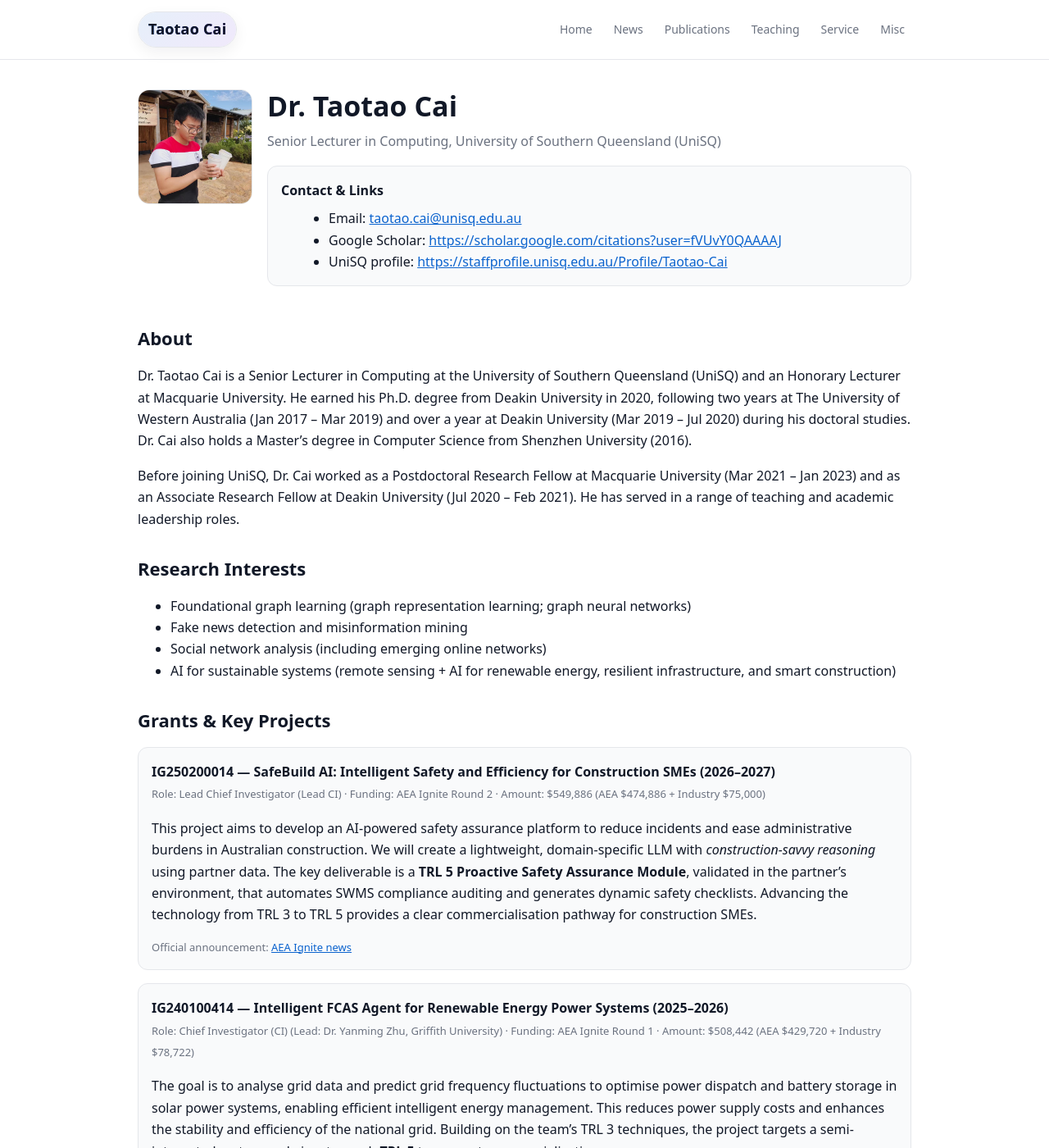
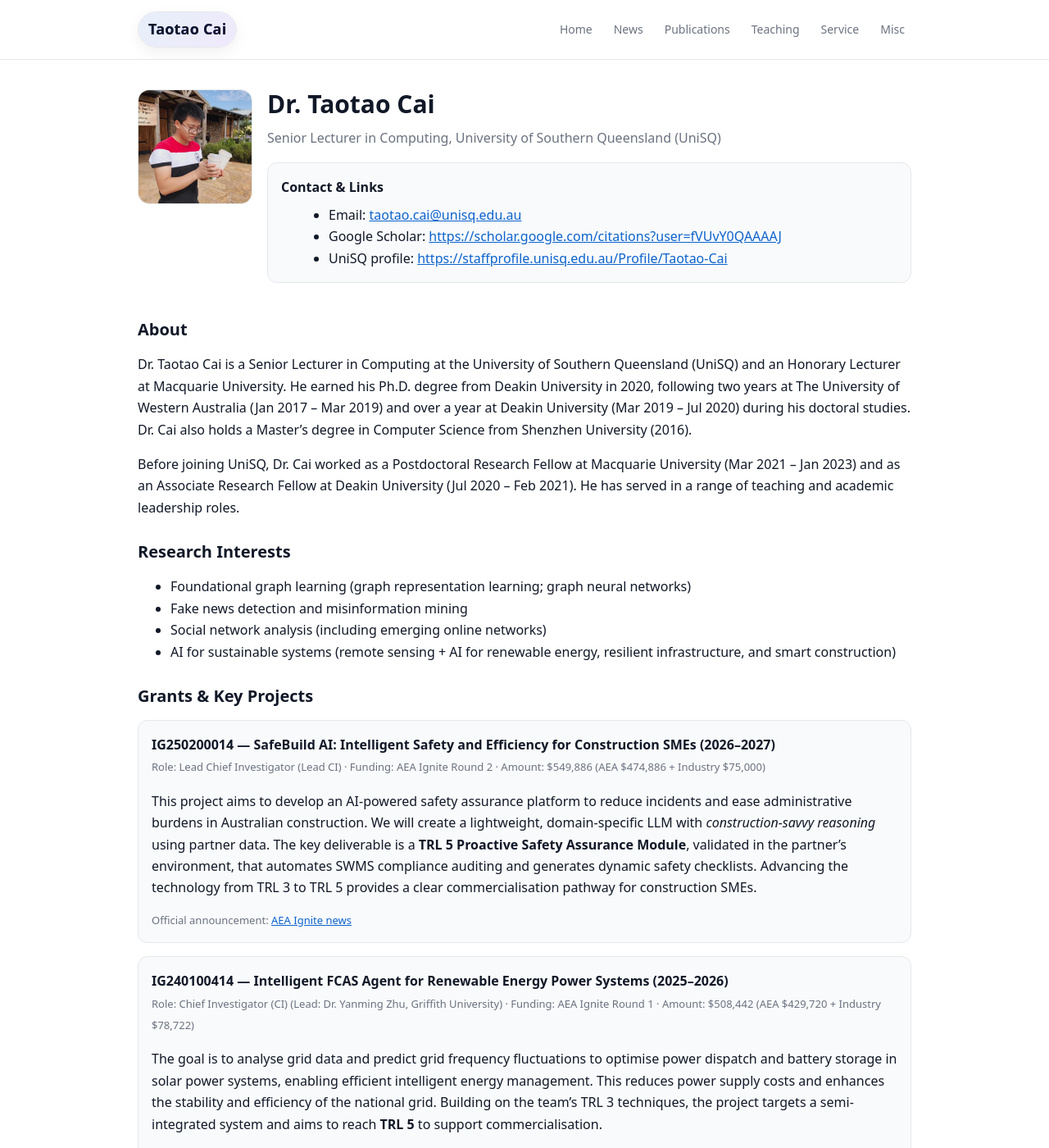
Before and after one commit to Taotao1992/Taotao1992.github.io, a Jekyll site: the page built from index.md, in a window 1280 px wide and 1400 px high. Shown: the whole window at 82% size. Built offline with Jekyll 4.4.1, drawn with Linux system fonts in a browser that asks for light colours.

Commit message:
Reduce heading sizes (h1/h2)

```diff
--- a/assets/style.css
+++ b/assets/style.css
@@ -47,8 +47,8 @@ nav{display:flex;flex-wrap:wrap;gap:10px}
 nav a{color:var(--muted);text-decoration:none;font-size:14px;padding:6px 8px;border-radius:8px}
 nav a:hover{color:var(--fg);background:#f3f4f6}
 
-main h1{margin:0 0 10px 0;font-size:34px;line-height:1.2}
-main h2{margin-top:34px;font-size:22px;line-height:1.25}
+main h1{margin:0 0 10px 0;font-size:30px;line-height:1.22}
+main h2{margin-top:28px;font-size:20px;line-height:1.28}
 main h3{margin-top:22px;font-size:16px;color:var(--fg)}
 
 .hero{display:flex;gap:18px;align-items:flex-start;flex-wrap:wrap}
```
